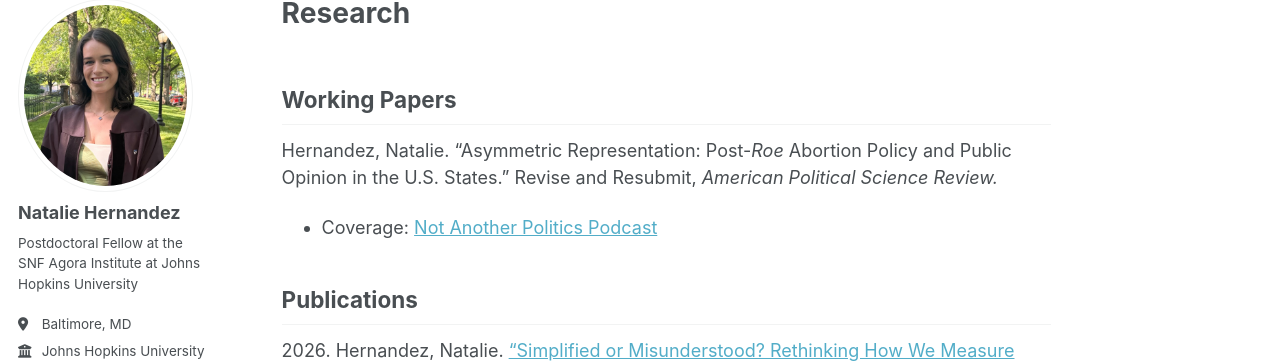
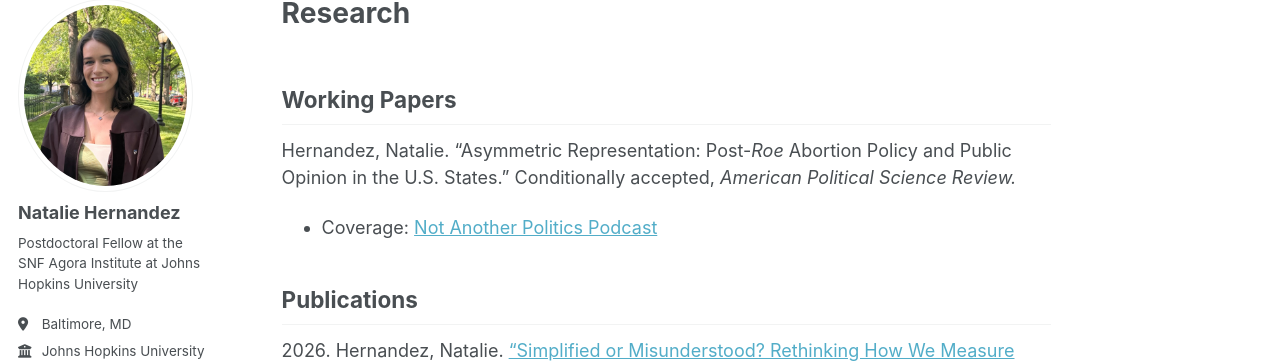
Before and after one commit to nataliehdez11/nataliehdez11.github.io, a Jekyll site: the page built from _pages/research.md, in a window 1280 px wide and 900 px high. Shown: the part 107-470 px from the top of the window. Built offline with Jekyll 4.4.1, drawn with Linux system fonts in a browser that asks for light colours; a style sheet for code colours, icons or effects is not loaded.

Commit message:
Update research.md

```diff
--- a/_pages/research.md
+++ b/_pages/research.md
@@ -6,7 +6,7 @@ author_profile: true
 
 ## Working Papers
 
-Hernandez, Natalie. "Asymmetric Representation: Post-*Roe* Abortion Policy and Public Opinion in the U.S. States." Revise and Resubmit, *American Political Science Review.*
+Hernandez, Natalie. "Asymmetric Representation: Post-*Roe* Abortion Policy and Public Opinion in the U.S. States." Conditionally accepted, *American Political Science Review.*
 - Coverage: [Not Another Politics Podcast](https://open.spotify.com/episode/1hAYCy82XA0S948iKFktaC?si=61-9uBrZSw622sQS404ryA&nd=1&dlsi=58966413403e4fa4)
 
 ## Publications
```
